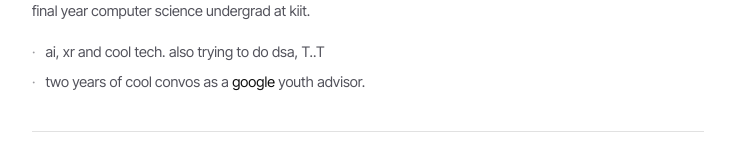
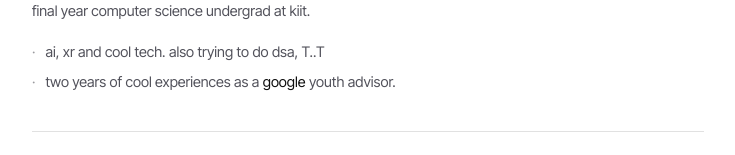
Before and after one commit to archiik04/portfolio., a React (Vite) app: page / in a window 1280 px wide. Shown: the part 341-496 px from the top of the page, without its empty margins (272-1007 px from the left). Built offline with nearby package versions, Linux system fonts and the light colour scheme; no server answers.

Commit message:
copy: cool experiences instead of cool convos

```diff
--- a/src/components/site/Intro.tsx
+++ b/src/components/site/Intro.tsx
@@ -82,7 +82,8 @@ export const Intro: React.FC = () => (
         <li className="flex gap-2.5">
           <span className="text-faint">&middot;</span>
           <span>
-            two years of cool convos as a <span className="text-ink">google</span> youth advisor.
+            two years of cool experiences as a <span className="text-ink">google</span> youth
+            advisor.
           </span>
         </li>
       </ul>
```
